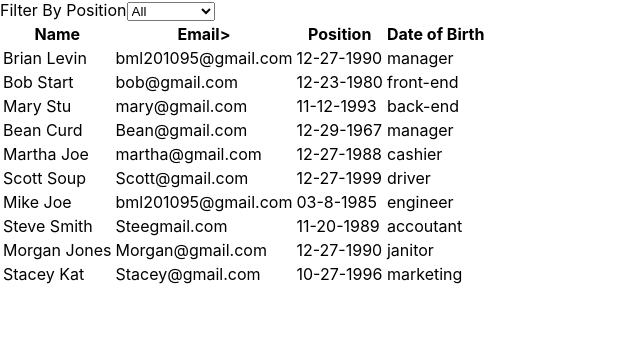
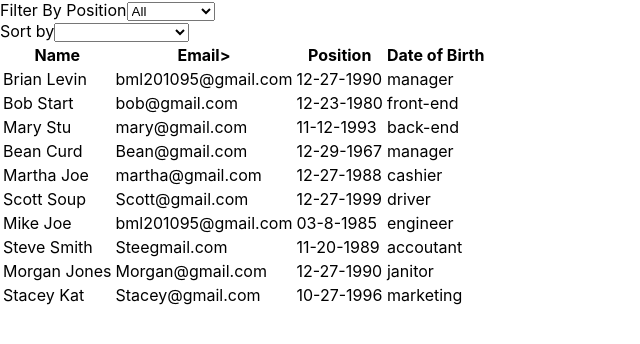
Before and after one commit to BrianLevin/Employee-Directory, a React (Create React App) app in the folder employee-directory/: page / in a window 1280 px wide. Shown: the top 344 px of the page, without its empty margins (0-640 px from the left). Built offline with nearby package versions, Linux system fonts and the light colour scheme.

Commit message:
created a sort function to sort through the employees

```diff
--- a/employee-directory/package.json
+++ b/employee-directory/package.json
@@ -6,6 +6,7 @@
     "@testing-library/jest-dom": "^4.2.4",
     "@testing-library/react": "^9.5.0",
     "@testing-library/user-event": "^7.2.1",
+    "moment": "^2.27.0",
     "react": "^16.13.1",
     "react-dom": "^16.13.1",
     "react-scripts": "3.4.1"
--- a/employee-directory/src/App.js
+++ b/employee-directory/src/App.js
@@ -1,4 +1,5 @@
 import React from 'react';
+import Moment from 'moment';
 
 class App extends React.Component {
 
@@ -38,7 +39,40 @@ class App extends React.Component {
 
 
     });
+  }
 
+    handleSort = (event) => {
+      var sortValue = event.target.value;
+      if (sortValue === 'oldtoYoung') {
+        this.setState({
+          employees: this.state.employees.sort((employee1, employee2) => {
+            if (Moment(employee1.DOB) < Moment(employee2.DOB)) {
+              return -1;
+            }
+            if (Moment(employee1.DOB) > Moment(employee2.DOB)) {
+              return 1;
+
+            }
+            return 0;
+          })
+
+        })
+      }
+      if (sortValue === 'youngToOld') {
+        this.setState({
+          employees: this.state.employees.sort((employee1, employee2) => {
+            if (Moment(employee1.DOB) > Moment(employee2.DOB)) {
+              return -1;
+            }
+            if (Moment(employee1.DOB) < Moment(employee2.DOB)) {
+              return 1;
+
+            }
+            return 0;
+          })
+
+        })
+      }
     }
 
 
@@ -51,7 +85,7 @@ class App extends React.Component {
       <>
         <div>
           <label> Filter By Position</label>
-          <select onChange= {this.handleChangePosition}>
+          <select onChange={this.handleChangePosition}>
             <option value="All">All</option>
             <option value="manager">manager</option>
             <option value="front-end">fonr-end</option>
@@ -68,6 +102,14 @@ class App extends React.Component {
 
 
         </div>
+        <label>Sort by</label>
+        <select onChange={this.handleSort}>
+          <option />
+          <option value="youngtoOld"> Youngest to Oldest</option>
+          <option value="oldtoYoung"> Oldest to Youngest</option>
+
+
+        </select>
 
         <table>
           <tr>
```
Also changed, not shown: 1 other file (tests, documents, lock files or other folders). Lines whose indentation alone changed are shown as unchanged.
